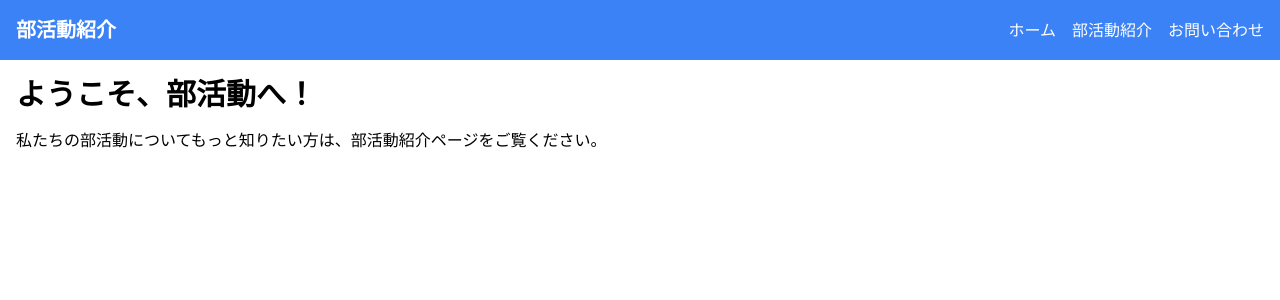
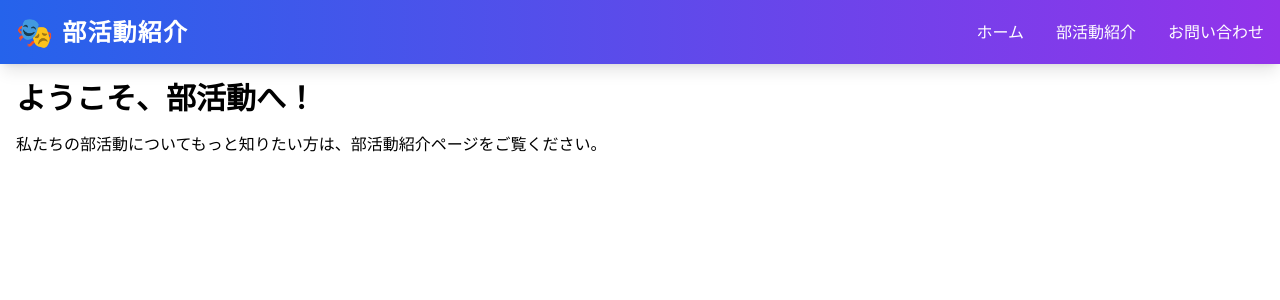
Before and after one commit to Juna1013/culture-clubs-event, a Next.js app: page / in a window 1280 px wide. Shown: the top 300 px of the page. Built offline with nearby package versions, Linux system fonts and the light colour scheme.

Commit message:
Add files via upload

```diff
--- a/components/Footer.tsx
+++ b/components/Footer.tsx
@@ -0,0 +1,90 @@
+import Link from 'next/link';
+
+const Footer = () => {
+  const currentYear = new Date().getFullYear();
+
+  return (
+    <footer className="bg-gradient-to-r from-blue-600 to-purple-600 text-white">
+      <div className="container mx-auto px-4 py-8">
+        {/* Main Footer Content */}
+        <div className="grid grid-cols-1 md:grid-cols-3 gap-8">
+          {/* Organization Info */}
+          <div className="space-y-4">
+            <h2 className="text-xl font-bold mb-4 border-b border-blue-400 pb-2">
+              文化部合同説明会
+            </h2>
+            <ul className="space-y-3">
+              <li className="flex items-center space-x-2">
+                <span>🕒</span>
+                <span>開催日: 2025年4月15日(火)</span>
+              </li>
+              <li className="flex items-center space-x-2">
+                <span>📍</span>
+                <span>場所: 体育館</span>
+              </li>
+              <li className="flex items-center space-x-2">
+                <span>✉️</span>
+                <span>info@example.com</span>
+              </li>
+            </ul>
+          </div>
+
+          {/* Quick Links */}
+          <div className="space-y-4">
+            <h2 className="text-xl font-bold mb-4 border-b border-blue-400 pb-2">
+              リンク
+            </h2>
+            <ul className="space-y-2">
+              {[
+                { href: '/clubs/music', label: '音楽部', icon: '🎵' },
+                { href: '/clubs/art', label: '美術部', icon: '🎨' },
+                { href: '/clubs/drama', label: '演劇部', icon: '🎭' },
+                { href: '/clubs/photo', label: '写真部', icon: '📷' },
+              ].map(({ href, label, icon }) => (
+                <li key={href}>
+                  <Link
+                    href={href}
+                    className="hover:text-blue-200 transition-colors duration-300 flex items-center space-x-2"
+                  >
+                    <span>{icon}</span>
+                    <span>{label}</span>
+                  </Link>
+                </li>
+              ))}
+            </ul>
+          </div>
+
+          {/* Social Links */}
+          <div className="space-y-4">
+            <h2 className="text-xl font-bold mb-4 border-b border-blue-400 pb-2">
+              SNS
+            </h2>
+            <div className="flex space-x-4">
+              {[
+                { label: 'Facebook', icon: '👤' },
+                { label: 'Twitter', icon: '🐦' },
+                { label: 'Instagram', icon: '📸' }
+              ].map(({ icon, label }) => (
+                <a
+                  key={label}
+                  href="#"
+                  className="hover:text-blue-200 transition-colors duration-300 p-2 hover:bg-white/10 rounded-full text-xl"
+                  aria-label={label}
+                >
+                  {icon}
+                </a>
+              ))}
+            </div>
+          </div>
+        </div>
+
+        {/* Copyright */}
+        <div className="mt-8 pt-4 border-t border-blue-400 text-center text-sm">
+          <p>© {currentYear} 文化部合同説明会 All Rights Reserved.</p>
+        </div>
+      </div>
+    </footer>
+  );
+};
+
+export default Footer;
--- a/components/Header.tsx
+++ b/components/Header.tsx
@@ -1,18 +1,74 @@
-// components/Header.tsx
+import { useState } from 'react';
 import Link from 'next/link';
 
 const Header = () => {
+  const [isOpen, setIsOpen] = useState(false);
+
   return (
-    <header className="bg-blue-500 text-white p-4">
-      <div className="container mx-auto flex justify-between items-center">
-        <h1 className="text-xl font-bold">部活動紹介</h1>
-        <nav>
-          <ul className="flex space-x-4">
-            <li><Link href="/">ホーム</Link></li>
-            <li><Link href="/about">部活動紹介</Link></li>
-            <li><Link href="/contact">お問い合わせ</Link></li>
-          </ul>
-        </nav>
+    <header className="bg-gradient-to-r from-blue-600 to-purple-600 text-white shadow-lg">
+      <div className="container mx-auto px-4">
+        <div className="flex justify-between items-center h-16">
+          {/* Logo/Title */}
+          <h1 className="text-2xl font-bold tracking-wider hover:text-blue-200 transition-colors duration-300">
+            <Link href="/" className="flex items-center space-x-2">
+              <span className="text-3xl">🎭</span>
+              <span>部活動紹介</span>
+            </Link>
+          </h1>
+
+          {/* Desktop Navigation */}
+          <nav className="hidden md:block">
+            <ul className="flex space-x-8">
+              {[
+                { href: '/', label: 'ホーム' },
+                { href: '/about', label: '部活動紹介' },
+                { href: '/contact', label: 'お問い合わせ' }
+              ].map(({ href, label }) => (
+                <li key={href}>
+                  <Link
+                    href={href}
+                    className="relative py-2 group"
+                  >
+                    <span className="relative z-10 hover:text-blue-200 transition-colors duration-300">
+                      {label}
+                    </span>
+                    <span className="absolute bottom-0 left-0 w-0 h-0.5 bg-white group-hover:w-full transition-all duration-300"></span>
+                  </Link>
+                </li>
+              ))}
+            </ul>
+          </nav>
+
+          {/* Mobile Menu Button */}
+          <button
+            className="md:hidden p-2 hover:bg-blue-700 rounded-lg transition-colors duration-300"
+            onClick={() => setIsOpen(!isOpen)}
+          >
+          </button>
+        </div>
+
+        {/* Mobile Navigation */}
+        {isOpen && (
+          <nav className="md:hidden py-4">
+            <ul className="space-y-4">
+              {[
+                { href: '/', label: 'ホーム' },
+                { href: '/about', label: '部活動紹介' },
+                { href: '/contact', label: 'お問い合わせ' }
+              ].map(({ href, label }) => (
+                <li key={href}>
+                  <Link
+                    href={href}
+                    className="block py-2 px-4 hover:bg-blue-700 rounded-lg transition-colors duration-300"
+                    onClick={() => setIsOpen(false)}
+                  >
+                    {label}
+                  </Link>
+                </li>
+              ))}
+            </ul>
+          </nav>
+        )}
       </div>
     </header>
   );
```
